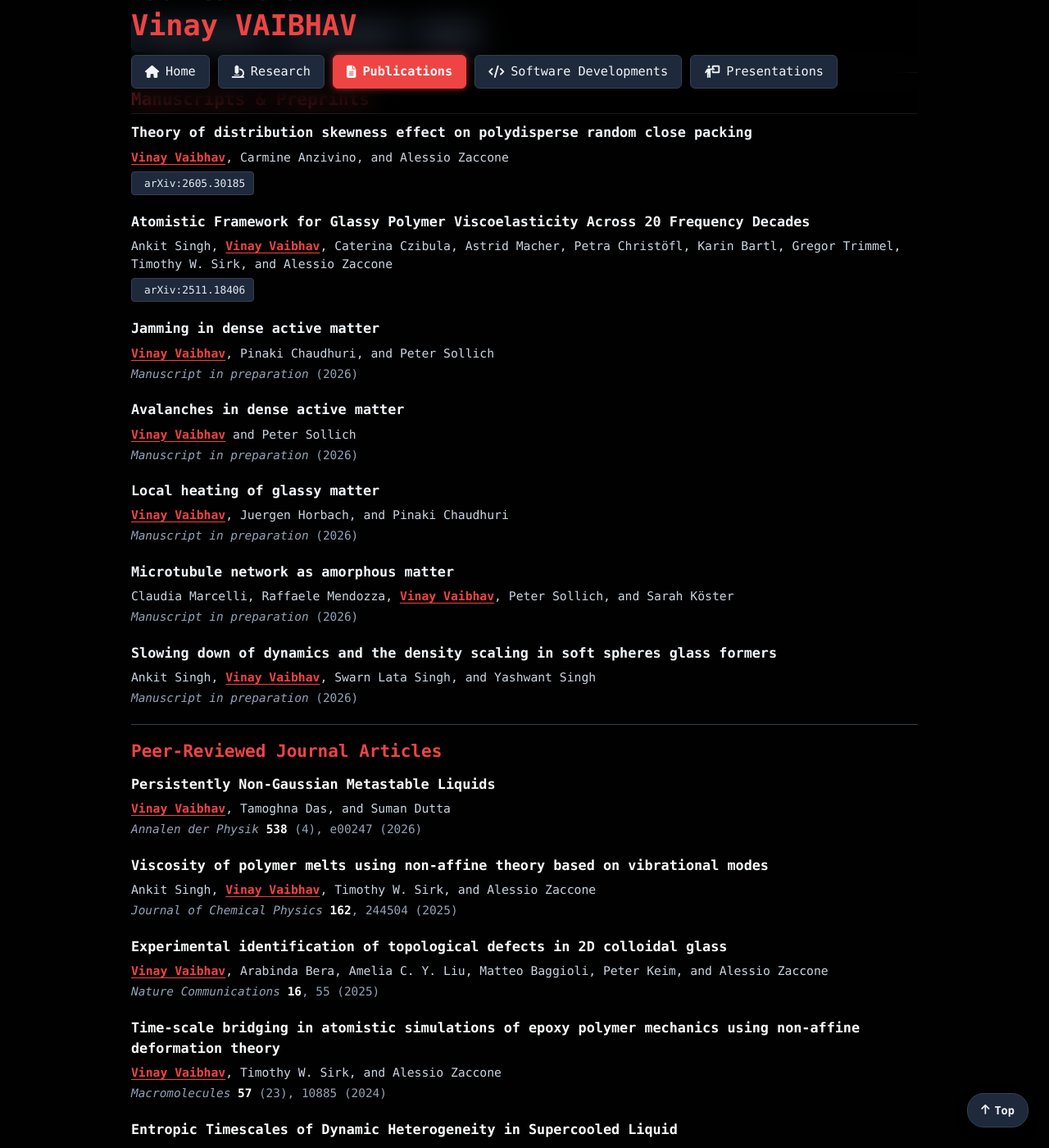
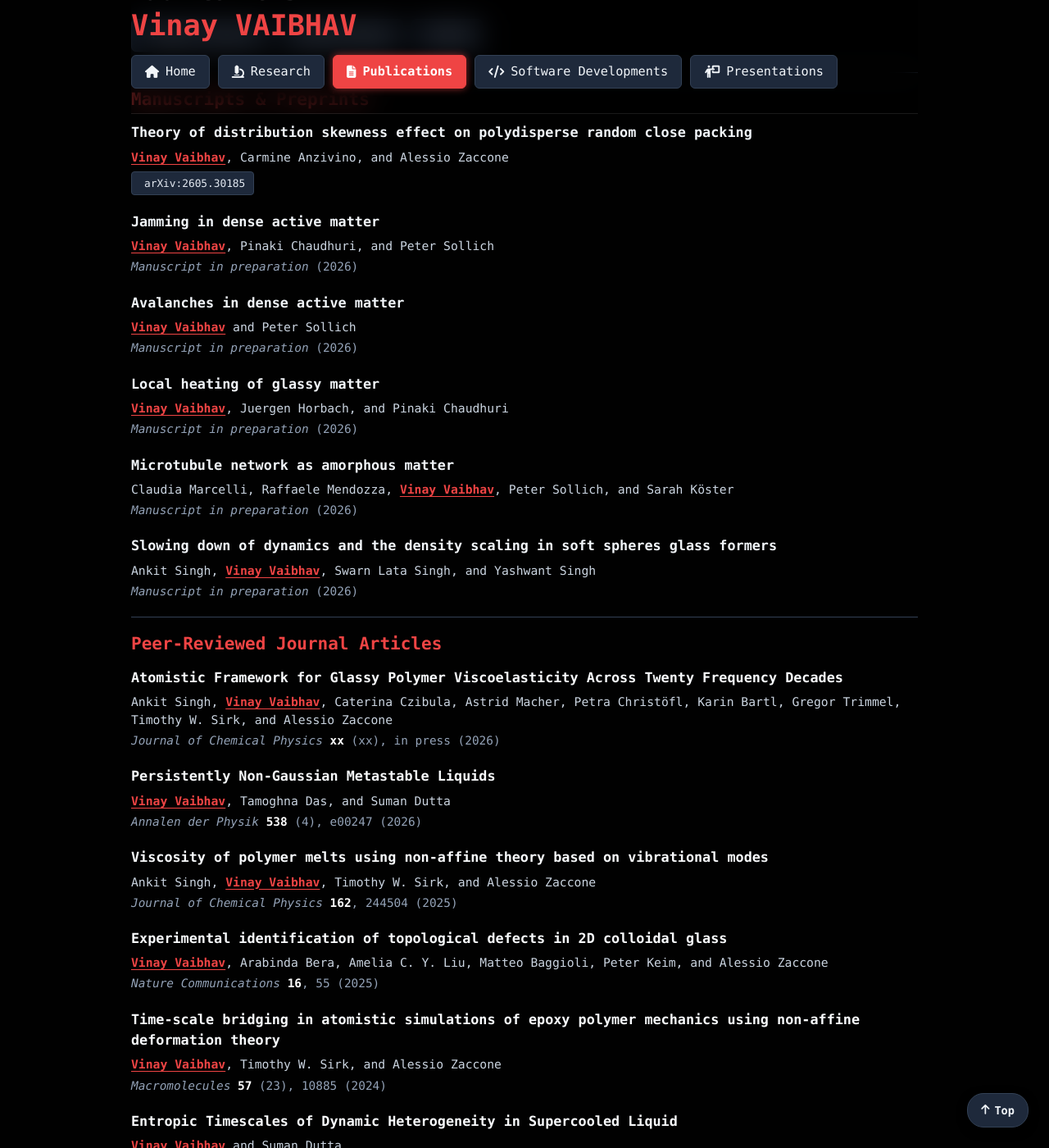
Before and after one commit to vinayphys/vinayphys.github.io, a Jekyll site: the page built from Publications.md, in a window 1280 px wide and 1400 px high, scrolled down 573 px. Shown: the whole window at 82% size. Built offline with Jekyll 4.4.1, drawn with Linux system fonts in a browser that asks for light colours; a style sheet for code colours, icons or effects is not loaded.

Commit message:
Update Publications.md

```diff
--- a/Publications.md
+++ b/Publications.md
@@ -26,14 +26,6 @@ title: Publications
   <div class="pub-authors"><strong>Vinay Vaibhav</strong>, Carmine Anzivino, and Alessio Zaccone</div>
   <div class="pub-links" style="margin-top: 6px;">
     <a href="https://arxiv.org/abs/2605.30185" target="_blank" rel="noopener noreferrer" class="btn-sm"><i class="ai ai-arxiv"></i> arXiv:2605.30185</a>
-  </div>
-</div>
-
-<div style="margin-bottom: 20px;">
-  <div class="pub-title">Atomistic Framework for Glassy Polymer Viscoelasticity Across 20 Frequency Decades</div>
-  <div class="pub-authors">Ankit Singh, <strong>Vinay Vaibhav</strong>, Caterina Czibula, Astrid Macher, Petra Christöfl, Karin Bartl, Gregor Trimmel, Timothy W. Sirk, and Alessio Zaccone</div>
-  <div class="pub-links" style="margin-top: 6px;">
-    <a href="https://arxiv.org/abs/2511.18406" target="_blank" rel="noopener noreferrer" class="btn-sm"><i class="ai ai-arxiv"></i> arXiv:2511.18406</a>
   </div>
 </div>
 
@@ -70,6 +62,14 @@ title: Publications
 ---
 
 ## Peer-Reviewed Journal Articles
+
+<div style="margin-bottom: 20px;">
+  <div class="pub-title">
+    <a href="https://doi.org/10.1002/andp.202500247" target="_blank" rel="noopener noreferrer">Atomistic Framework for Glassy Polymer Viscoelasticity Across Twenty Frequency Decades</a>
+  </div>
+  <div class="pub-authors">Ankit Singh, <strong>Vinay Vaibhav</strong>, Caterina Czibula, Astrid Macher, Petra Christöfl, Karin Bartl, Gregor Trimmel, Timothy W. Sirk, and Alessio Zaccone</div>
+  <div class="pub-journal"><em>Journal of Chemical Physics</em> <strong>xx</strong> (xx), in press (2026)</div>
+</div>
 
 <div style="margin-bottom: 20px;">
   <div class="pub-title">
```
